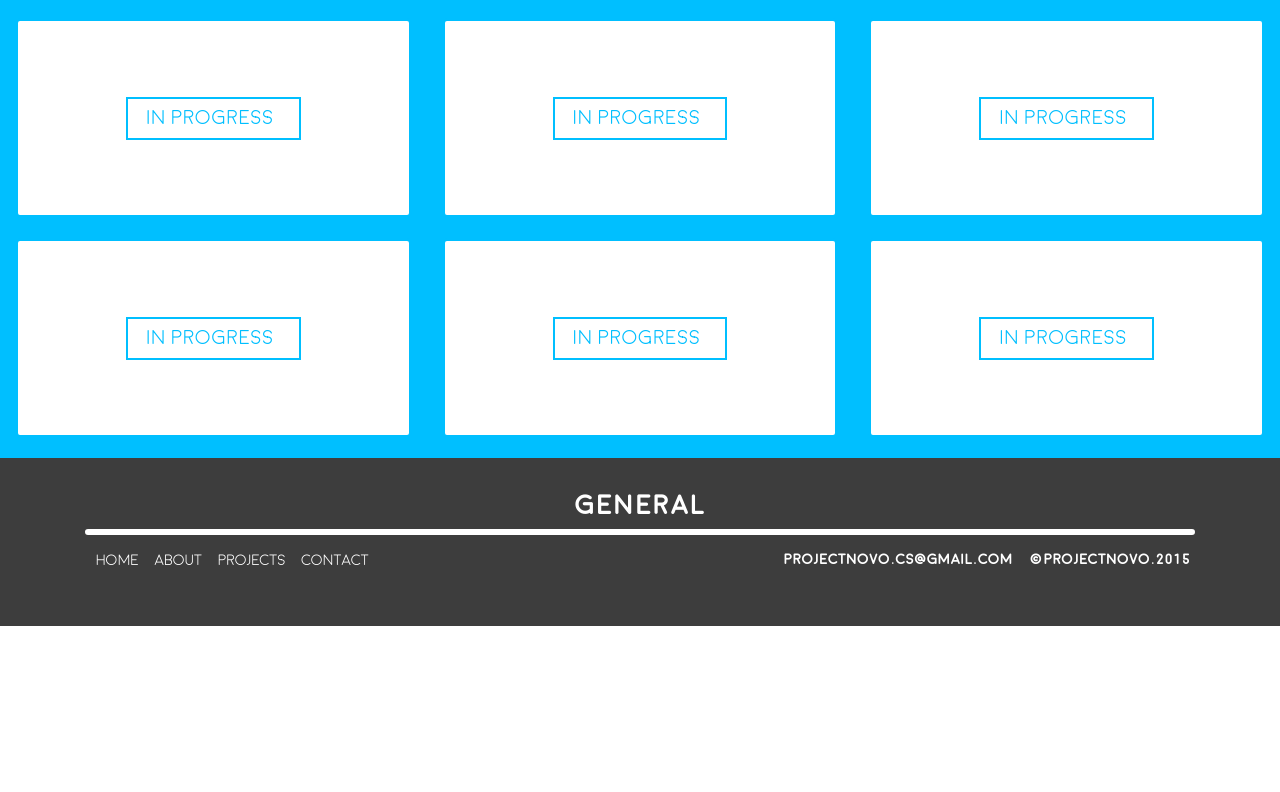
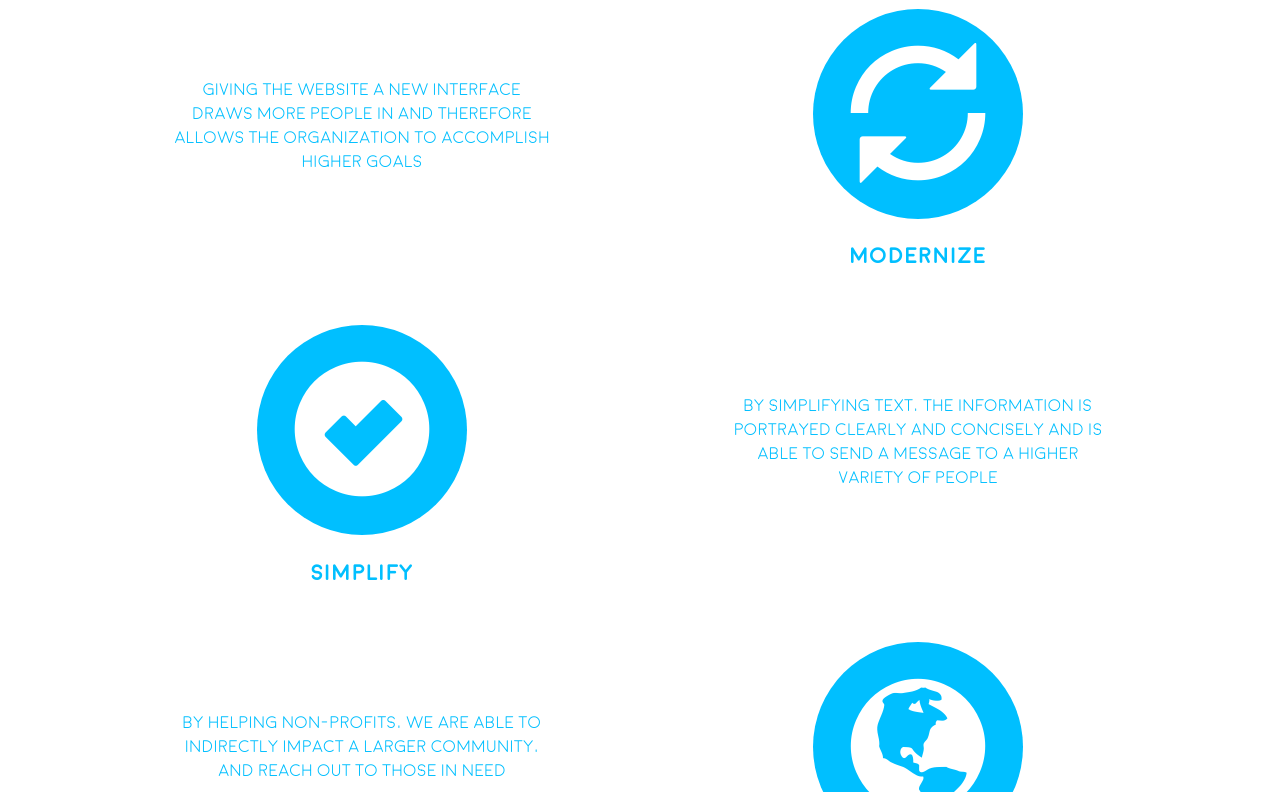
Before and after one commit to projectnovo/projectnovo.github.io, a plain HTML site: page Project_page_v1.html in a window 1280 px wide. Shown: the part 1287-2079 px from the top of the page. Before the commit the page ends 1913 px from the top, so only its background shows below. Drawn offline with nearby package versions, Linux system fonts and the light colour scheme.

Commit message:
third commit
Josh-added to project page paragraphs

```diff
--- a/Project_page_v1.html
+++ b/Project_page_v1.html
@@ -50,35 +50,90 @@
             </div>
         </div>
 
+        <div class="a-holder">
             <div class="row no-gutters">
 
-            <div class="col-xs-12 col-sm-3 col-md-3">
+                <div class="col-xs-12 col-sm-6 col-md-6">
                     <div class="holder">
                         <span class="glyphicon glyphicon-remove-circle"></span>
                     </div>
                     <p class="icon-text">Minimize</p>
                 </div>
+                <div class="col-xs-12 col-sm-6 col-md-6">
+                    <div class="b-holder">
+                        <p class="icon-info">By reducing clutter and diminishing unnecessary information the website looks cleaner and more user friendly</p>
+                    </div>
+                </div>
+            </div>
 
-            <div class="col-xs-12 col-sm-3 col-md-3 text-center">
+        </div>
+
+        <div class="a-holder">
+            <div class="row no-gutters">
+                <div class="col-xs-12 col-sm-6 col-md-6 visible-xs hidden-sm hidden-md hidden-lg">
                     <div class="holder">
                         <span class="glyphicon glyphicon-refresh"></span>
                     </div>
                     <p class="icon-text">Modernize</p>
                 </div>
+                <div class="col-xs-12 col-sm-6 col-md-6">
+                    <div class="b-holder">
+                        <p class="icon-info">Giving the website a new interface draws more people in and therefore allows the organization to accomplish higher goals</p>
+                    </div>
+                </div>
+                <div class="col-xs-12 col-sm-6 col-md-6 hidden-xs visible-sm visible-md visible-lg">
+                    <div class="holder">
+                        <span class="glyphicon glyphicon-refresh"></span>
+                    </div>
+                    <p class="icon-text">Modernize</p>
+                </div>
+            </div>
 
-            <div class="col-xs-12 col-sm-3 col-md-3">
+        </div>
+
+        <div class="a-holder">
+            <div class="row no-gutters">
+
+                <div class="col-xs-12 col-sm-6 col-md-6">
                     <div class="holder">
                         <span class="glyphicon glyphicon-ok-sign"></span>
                     </div>
                     <p class="icon-text">Simplify</p>
                 </div>
-            <div class="col-xs-12 col-sm-3 col-md-3">
+                <div class="col-xs-12 col-sm-6 col-md-6">
+                    <div class="b-holder">
+                        <p class="icon-info">By simplifying text, the information is portrayed clearly and concisely and is able to send a message to a higher variety of people</p>
+                    </div>
+                </div>
+            </div>
+
+        </div>
+
+        <div class="a-holder">
+            <div class="row no-gutters">
+                <div class="col-xs-12 col-sm-6 col-md-6 visible-xs hidden-sm hidden-md hidden-lg">
+                    <div class="holder">
+                        <span class="glyphicon glyphicon-globe"></span>
+                    </div>
+                    <p class="icon-text">Impact</p>
+                </div>
+                <div class="col-xs-12 col-sm-6 col-md-6">
+                    <div class="b-holder">
+                        <p class="icon-info">By helping non-profits, we are able to indirectly impact a larger community, and reach out to those in need</p>
+                    </div>
+                </div>
+                <div class="col-xs-12 col-sm-6 col-md-6 hidden-xs visible-sm visible-md visible-lg">
                     <div class="holder">
                         <span class="glyphicon glyphicon-globe"></span>
                     </div>
                     <p class="icon-text">Impact</p>
                 </div>
             </div>
+
+        </div>
+
+
+
 
     </div>
 
--- a/css/Project_page_v1.css
+++ b/css/Project_page_v1.css
@@ -128,9 +128,11 @@
     margin-bottom: 2em;
 }
 
+
+
 .holder{
-    height: 10em;
-    width: 10em;
+    height: 15em;
+    width: 15em;
     margin-left: auto;
     margin-right: auto;
     text-align: center;
@@ -140,7 +142,7 @@ span.glyphicon-remove-circle,
 span.glyphicon-refresh,
 span.glyphicon-ok-sign,
 span.glyphicon-globe{
-    font-size: 7em;
+    font-size: 10em;
     color: #ffffff;
     padding: .25em;
     background-color: rgba(0, 191, 255, 1);
@@ -150,13 +152,32 @@ span.glyphicon-globe{
 .icon-text{
     font-family: Moon;
     font-weight: bold;
-    font-size: 1.4em;
+    font-size: 1.6em;
     color: rgba(0, 191, 255, 1);
     padding-top: 1em;
     text-align: center;
     margin-left: 1.3em;
     margin-right: 1.3em;
 }
+
+.b-holder{
+    padding-left: 25px;
+    padding-right: 25px;
+    margin-left: auto;
+    margin-right: auto;
+}
+
+.icon-info{
+    font-family: Moon;
+    font-weight: lighter;
+    font-size: 1.2em;
+    color: rgba(0, 191, 255, 1);
+    text-align: center;
+    margin-left: 2rem;
+    margin-right: 2rem;
+}
+
+
 
 .projects{
     width: 100%;
@@ -439,6 +460,84 @@ span.glyphicon-globe{
     }
 }
 
+/**********Process************/
+
+@media screen and (min-width: 500px){
+    .b-holder{
+        padding-left: 45px;
+        padding-right: 45px;
+    }
+}
+
+@media screen and (min-width: 700px){
+    .b-holder{
+        padding-left: 95px;
+        padding-right: 95px;
+    }
+}
+
+@media screen and (min-width: 768px){
+    .b-holder{
+        padding-top: 5em;
+        padding-left: 0px;
+        padding-right: 0px;
+    }
+}
+
+
+@media screen and (min-width: 1050px){
+    .b-holder{
+        padding-top: 5em;
+        padding-left: 30px;
+        padding-right: 30px;
+    }
+}
+
+@media screen and (min-width: 1250px){
+    .b-holder{
+        padding-top: 5em;
+        padding-left: 50px;
+        padding-right: 50px;
+    }
+}
+
+@media screen and (min-width: 1250px){
+    .b-holder{
+        padding-top: 5em;
+        padding-left: 70px;
+        padding-right: 70px;
+    }
+}
+
+@media screen and (min-width: 768px){
+    .a-holder{
+        padding-top: 1.5em;
+        padding-bottom: 1.5em;
+        padding-left: 2em;
+        padding-right: 2em;
+        margin-left: auto;
+        margin-right: auto;
+    }
+}
+
+@media screen and (min-width: 900px){
+    .a-holder{
+        padding-left: 4em;
+        padding-right: 4em;
+        margin-left: auto;
+        margin-right: auto;
+    }
+}
+
+@media screen and (min-width: 1000px){
+    .a-holder{
+        padding-left: 6em;
+        padding-right: 6em;
+        margin-left: auto;
+        margin-right: auto;
+    }
+}
+
 /**********Footer************/
 
 @media screen and (min-width: 992px){
```
Lines whose indentation alone changed are shown as unchanged.
